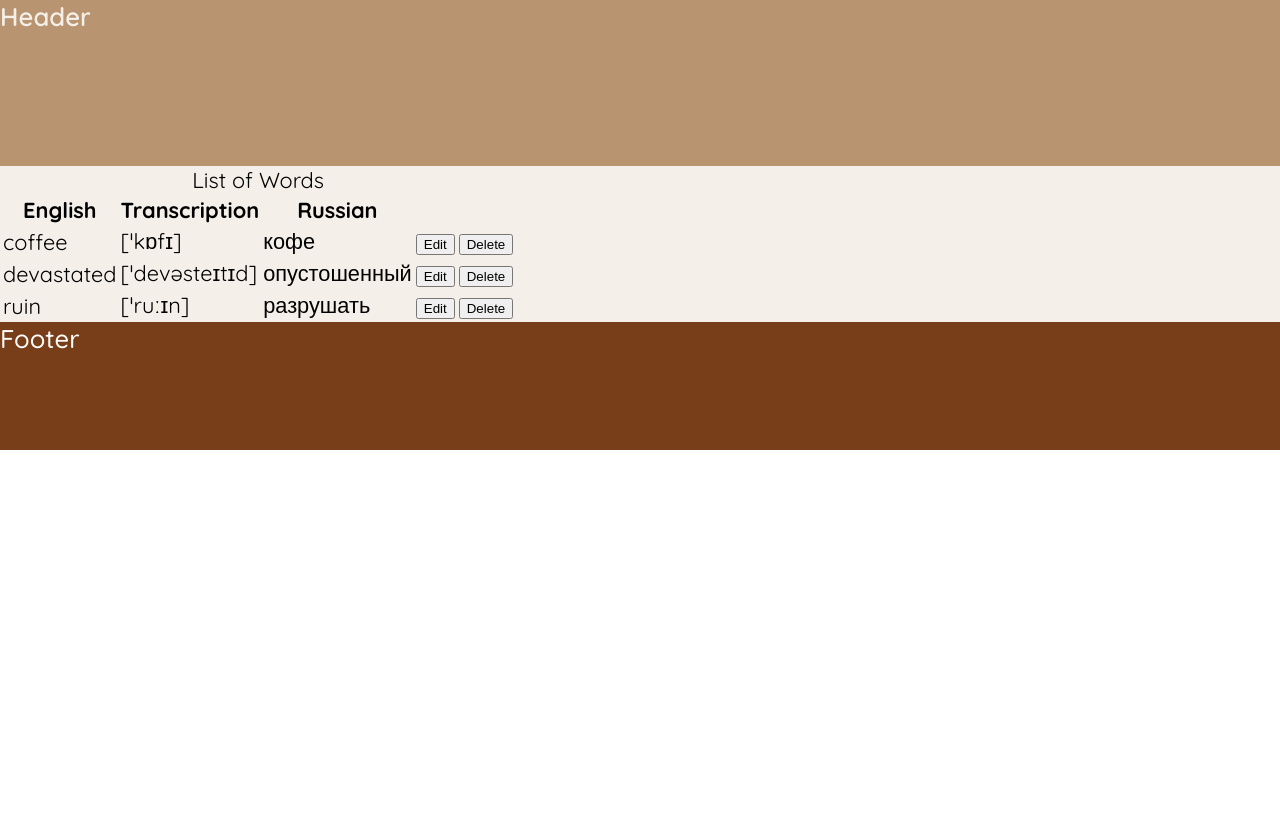
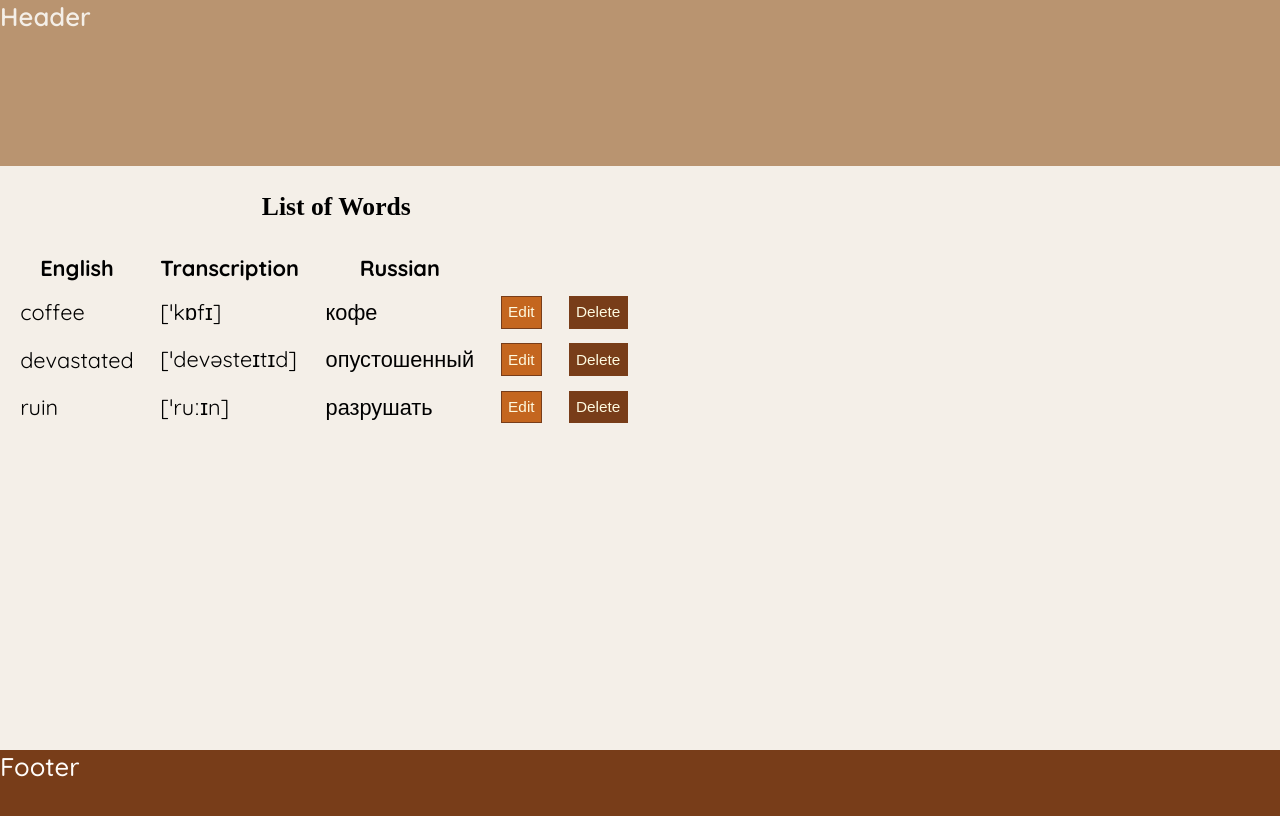
Before and after one commit to NewLina/React-project, a React (Create React App) app in the folder react-project/: page / in a window 1280 px wide. Shown: the top 816 px of the page. Built offline with nearby package versions, Linux system fonts and the light colour scheme; a web font is replaced by a local one.

Commit message:
styles_added

```diff
--- a/react-project/src/assets/styles/App.scss
+++ b/react-project/src/assets/styles/App.scss
@@ -1,7 +1,8 @@
 @import './general';
 
 .main {
-  height: fit-content;
+  height: 73vh;
+ // height: fit-content;
   font-family: $quicksand;
   font-weight: $regular;
   font-size: 1.7vw;
--- a/react-project/src/assets/styles/general.scss
+++ b/react-project/src/assets/styles/general.scss
@@ -21,4 +21,7 @@ $white: #fffdfb;
 
 button {
     cursor: pointer;
+    &:hover{
+        transform: scale(1.02);
+    }
 }
--- a/react-project/src/assets/styles/wordList.scss
+++ b/react-project/src/assets/styles/wordList.scss
@@ -1,2 +1,63 @@
 @import './general';
 @import './list-buttons';
+
+.heading {
+    padding: 2vw 0 0 0;
+    font-family: $poltawski;
+    font-weight: $bold;
+    font-size: 2vw;
+}
+.table{
+    padding: 1.5vw;
+    border-collapse: separate;
+    border-spacing: 0 1vw;
+}
+
+.table__item td{
+    padding-right: 2vw;
+    font-size: 1.7vw;
+}
+.table__heading th{
+    padding-right: 2vw;
+}
+
+button {
+    font-size: 1.2vw;
+    padding: 0.5vw;
+}
+
+.button-edit {
+    background-color: $alloy-orange;
+    border: 1px solid $russet;
+    color: $cornsilk;
+}
+.button-delete {
+    background-color: $russet;
+    border: 1px solid $russet;
+    color: $cornsilk;
+}
+
+.table__item__edited input{
+    padding: 0.5vw;
+    border: 1px solid $alloy-orange;
+    font-size: 1.2vw;
+    font-family: $quicksand;
+    &:focus{
+        background-color: $lemon-light;
+    }
+    &:focus-visible {
+        outline: 2px solid $russet;
+        border-radius: 3px;
+}
+}
+
+.button-save {
+    background-color: $lemon-light;
+    border: 1px solid $russet;
+    color: $russet;
+}
+.button-cancel {
+    background-color: $camel;
+    border: 1px solid $russet;
+    color: $cornsilk;
+}
```
